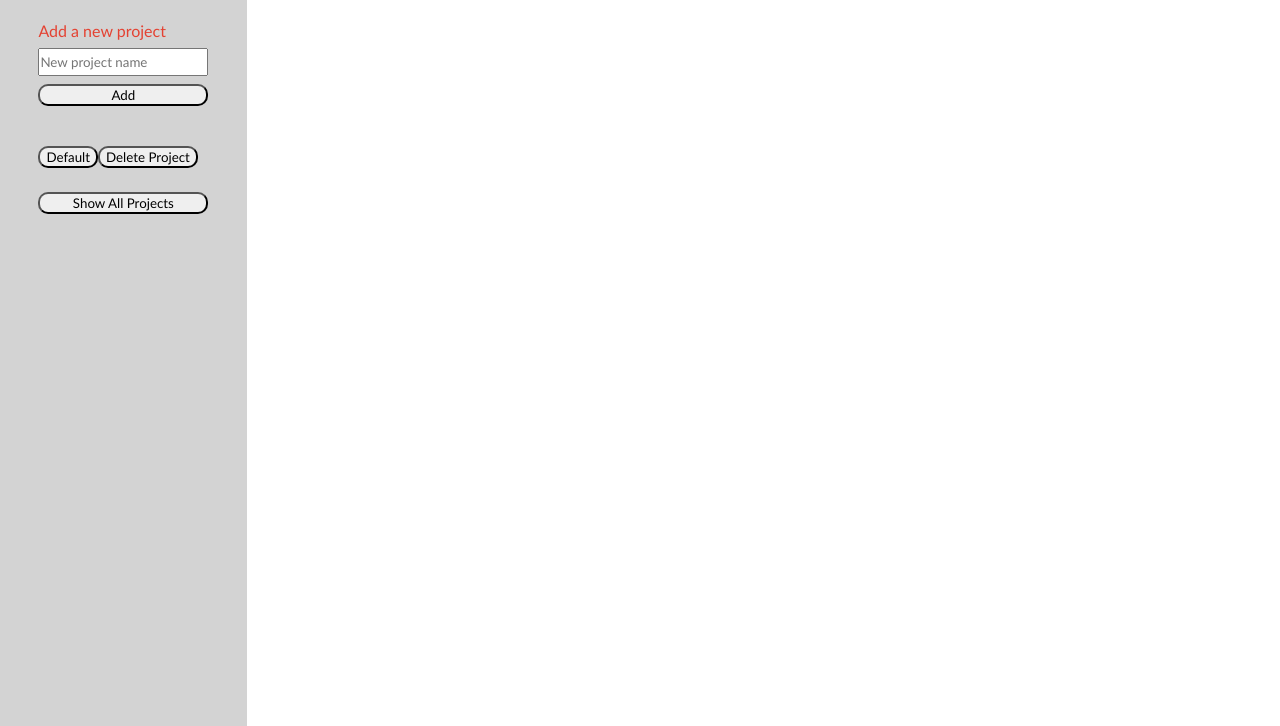
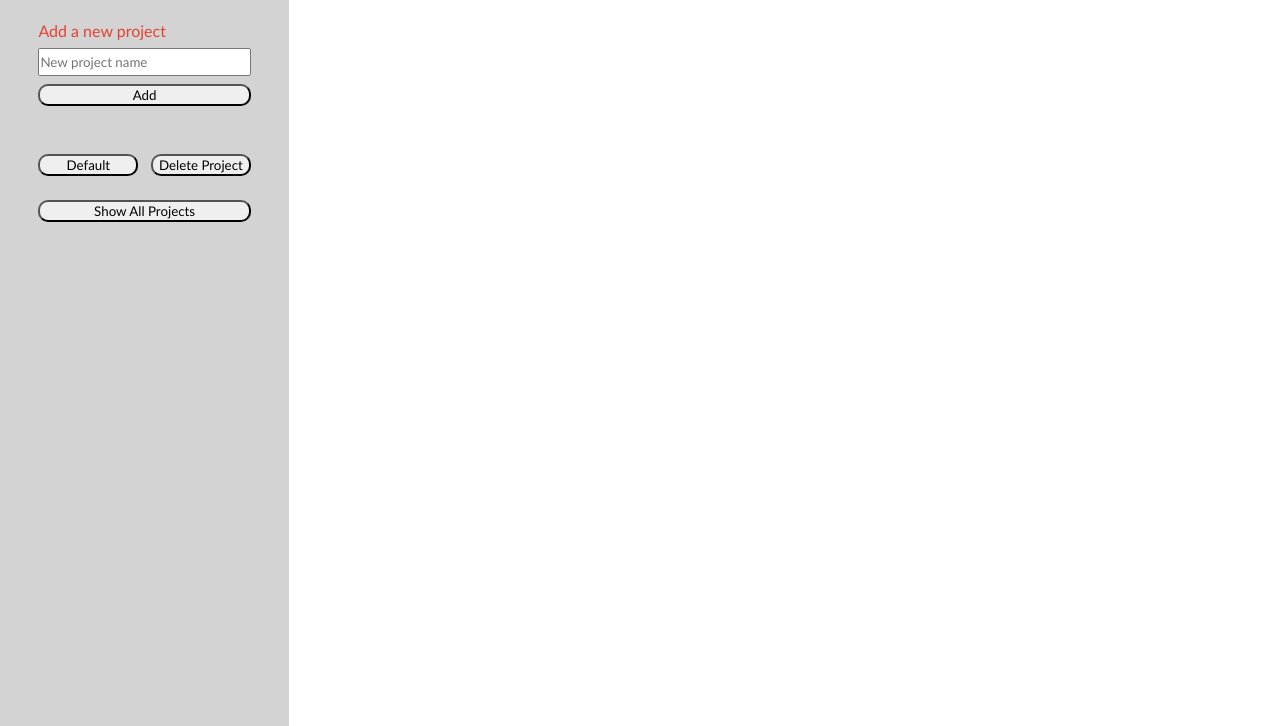
Before and after one commit to jbfink97/todo, a website built with webpack: page dist/index.html in a window 1280 px wide. Shown: the part 74-800 px from the top of the page. Built offline with nearby package versions, Linux system fonts and the light colour scheme.

Commit message:
cleaned up the renderProjects and addProject functions. Deleted repetitive code

```diff
--- a/package.json
+++ b/package.json
@@ -17,6 +17,7 @@
   },
   "homepage": "https://github.com/jbfink97/todo#readme",
   "dependencies": {
+    "watch": "^1.0.2",
     "webpack": "^5.75.0",
     "webpack-cli": "^5.0.1"
   },
--- a/src/functions.js
+++ b/src/functions.js
@@ -15,31 +15,42 @@ function addProject() {
         projects.push(newProject);
         let projectList = document.getElementById('projectList');
         projectList.textContent = '';
-
-        for (const project of projects) {
-            const projectDiv = document.createElement('div');
-            projectDiv.classList.add('project Div');
-
-            const projectButton = document.createElement('button');
-            projectButton.type = 'button';
-            projectButton.textContent = project.name;
-            projectButton.id = project;
-
-            projectButton.addEventListener('click', () => {
-                //renderDisplay(project.name)
-            });
-            projectDiv.appendChild(projectButton);
-
-            const deleteProjectButton = document.createElement('button');
-            deleteProjectButton.type = 'button';
-            deleteProjectButton.textContent = 'Delete Project';
-            deleteProjectButton.addEventListener('click', () => {
-                projects.splice(project.index, 1);
-                //renderProjects();
-            })
-        }
+        renderProjects();
     }
     document.getElementById('newProjectForm').reset();
 }
 
-export {addProject}
+function renderProjects() {
+    const projectList = document.getElementById('projectList');
+    projectList.textContent = '';
+    for (let i = 0; i < projects.length; i++) {
+        projects[i].index = i;
+    }
+
+    for (const project of projects) {
+        const projectDiv = document.createElement('div');
+        projectDiv.classList.add('projectDiv');
+
+        const projectButton = document.createElement('button');
+        projectButton.type = 'button';
+        projectButton.id = project.name;
+        projectButton.classList.add('button');
+        projectButton.textContent = project.name;
+        // projectButton.addEventListener('click', () => {
+        //     renderDisplay(project.name);
+        // })
+
+        const deleteProjectButton = document.createElement('button');
+        deleteProjectButton.textContent = 'Delete Project';
+        deleteProjectButton.type = 'button';
+        deleteProjectButton.addEventListener('click', () => {
+            projects.splice(project.index, 1);
+            renderProjects();
+            //showAll();
+        })
+        projectDiv.append(projectButton, deleteProjectButton);
+        projectList.appendChild(projectDiv);
+    }
+}
+
+export {addProject, renderProjects}
--- a/src/initialPage.js
+++ b/src/initialPage.js
@@ -1,6 +1,6 @@
 import {Task, Project} from './classes';
 import {tasks, projects} from './index';
-import{addProject} from './functions';
+import{addProject, renderProjects} from './functions';
 
 export default function initialPage() {
     const content = document.getElementById('content');
@@ -43,30 +43,16 @@ export default function initialPage() {
     newProjectForm.append(projectLabel, input, newProjectBtn);
     sidebar.append(newProjectForm);
 
-    const defaultProjectDiv = document.createElement('div');
-    defaultProjectDiv.classList.add('projectDiv');
-
-    const defaultProjectBtn = document.createElement('button');
-    defaultProjectBtn.type = 'button';
-    defaultProjectBtn.textContent = 'Default';
-    defaultProjectBtn.id = 'Default';
     const defaultProject = new Project('Default', 0);
     projects.push(defaultProject);
-    //defaultProjectBtn.addEventListener('click', )
-
-    const deleteDefaultProjectBtn = document.createElement('button');
-    deleteDefaultProjectBtn.type = 'button';
-    deleteDefaultProjectBtn.textContent = 'Delete Project';
-    //deleteDefaultProjectBtn.addEventListener('click',)
-
-    defaultProjectDiv.append(defaultProjectBtn, deleteDefaultProjectBtn);
-    projectList.append(defaultProjectDiv);
+    sidebar.append(projectList);
+    renderProjects();
 
     const showAllBtn = document.createElement('button');
     showAllBtn.type = 'button';
     showAllBtn.textContent = 'Show All Projects';
     //showAllBtn.addEventListener('click',)
 
-    sidebar.append(projectList, showAllBtn);
+    sidebar.append(showAllBtn);
 
 }
--- a/src/style.css
+++ b/src/style.css
@@ -64,9 +64,15 @@ input {
     flex-grow: 10;
 }
 
-#projectDiv {
+.projectDiv {
     padding-top: 1vh;
     display: grid;
-    grid-template-columns: 1fr;
+    grid-template-columns: 1fr 1fr;
     gap: 1vh 1vw;
 }
+
+/* #projectList {
+    display: grid;
+    padding-top: 1vh;
+    grid-template-columns: 1fr;
+} */
```
Also changed, not shown: dist/main.js, 1 other file.
